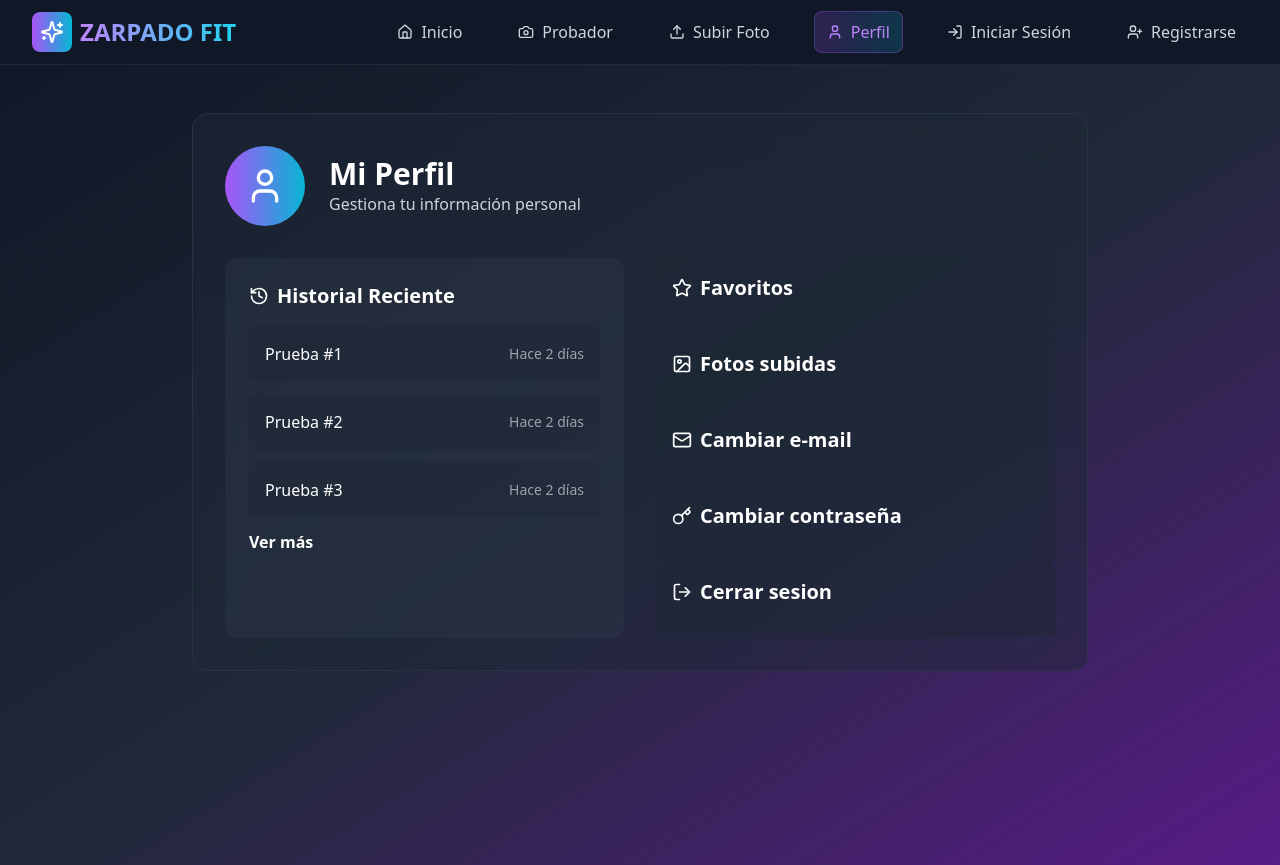
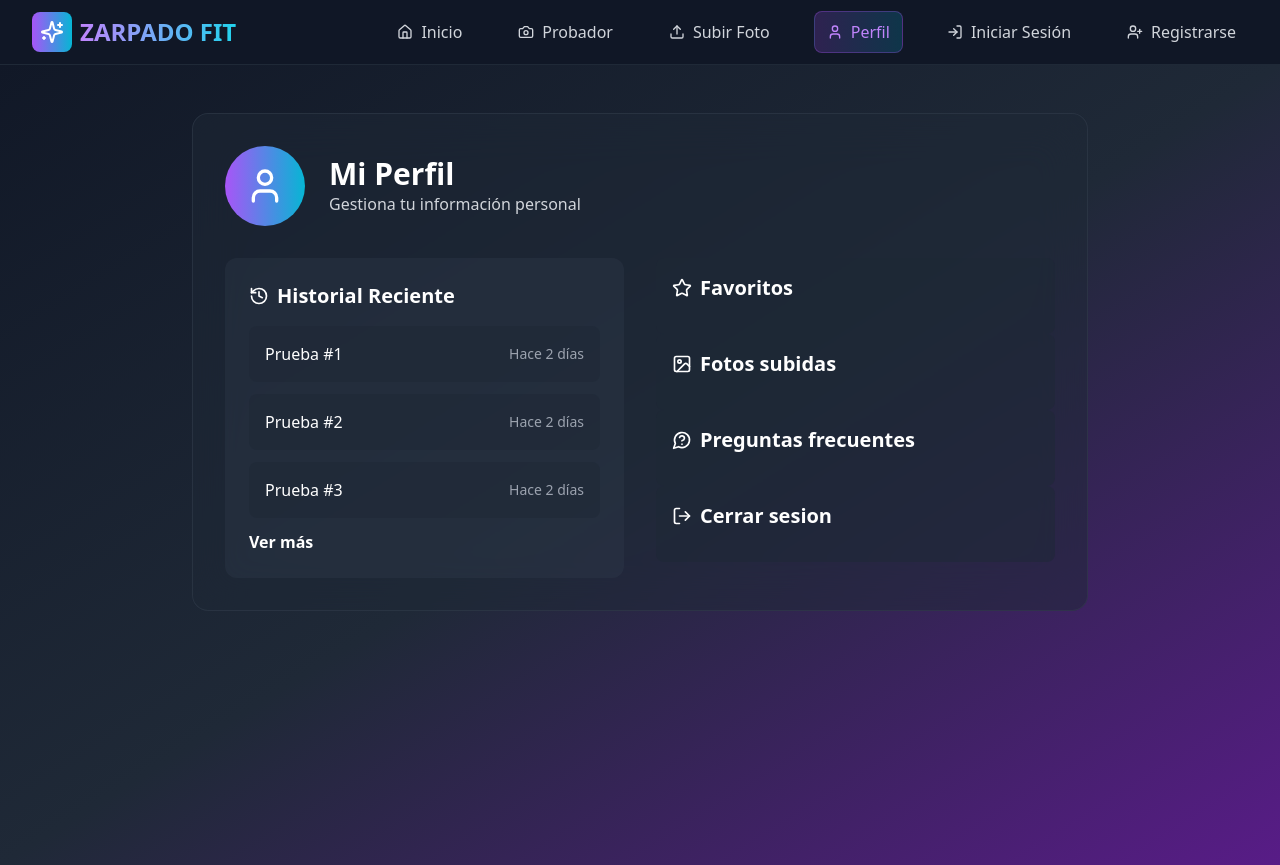
Before and after one commit to havikhavik/Zarpado-Fit, a React (Vite) app: page /Zarpado-Fit/profile in a window 1280 px wide. Built offline with nearby package versions, Linux system fonts and the light colour scheme.

Commit message:
Cambiado los botones del perfil

```diff
--- a/src/App.tsx
+++ b/src/App.tsx
@@ -5,6 +5,7 @@ import { Register } from "./pages/Register";
 import { UploadPhoto } from "./pages/UploadPhoto";
 import { VirtualTryOn } from "./pages/VirtualTryOn";
 import { Profile } from "./pages/Profile";
+import { Catalog } from "./pages/Catalog";
 import { Routes, Route } from "react-router-dom";
 
 export const App = () => {
@@ -18,6 +19,7 @@ export const App = () => {
         <Route path="/upload-photo" element={<UploadPhoto />} />
         <Route path="/virtual-try-on" element={<VirtualTryOn />} />
         <Route path="/profile" element={<Profile />} />
+        <Route path="/catalog" element={<Catalog />} />
       </Routes>
     </div>
   );
--- /dev/null
+++ b/src/pages/Catalog.tsx
@@ -0,0 +1,9 @@
+import { LogIn } from "lucide-react";
+import { Input } from "../components/Input";
+import { Button } from "../components/Button";
+
+export const Catalog = () => {
+    return (
+        <div></div>
+    );
+}
--- a/src/pages/Profile.tsx
+++ b/src/pages/Profile.tsx
@@ -1,4 +1,4 @@
-import { User, History, Key, Star, Image, Mail, Cross, LogOut } from "lucide-react";
+import { User, History, Key, Star, Image, Mail, Cross, LogOut, MessageCircleQuestion } from "lucide-react";
 import { Input } from "../components/Input";
 import { Button } from "../components/Button";
 
@@ -59,14 +59,8 @@ export const Profile = () => {
               </div>
               <div className="bg-gray-800/50 p-4 rounded-lg">
                 <h3 className="text-xl font-semibold text-white mb-4 flex items-center space-x-2">
-                  <Mail className="h-5 w-5" />
-                  <span>Cambiar e-mail</span>
-                </h3>
-              </div>
-              <div className="bg-gray-800/50 p-4 rounded-lg">
-                <h3 className="text-xl font-semibold text-white mb-4 flex items-center space-x-2">
-                <Key className="h-5 w-5" />
-                <span>Cambiar contraseña</span>
+                <MessageCircleQuestion className="h-5 w-5" />
+                <span>Preguntas frecuentes</span>
                 </h3>
               </div>
               <div className="bg-gray-800/50 p-4 rounded-lg">
```
